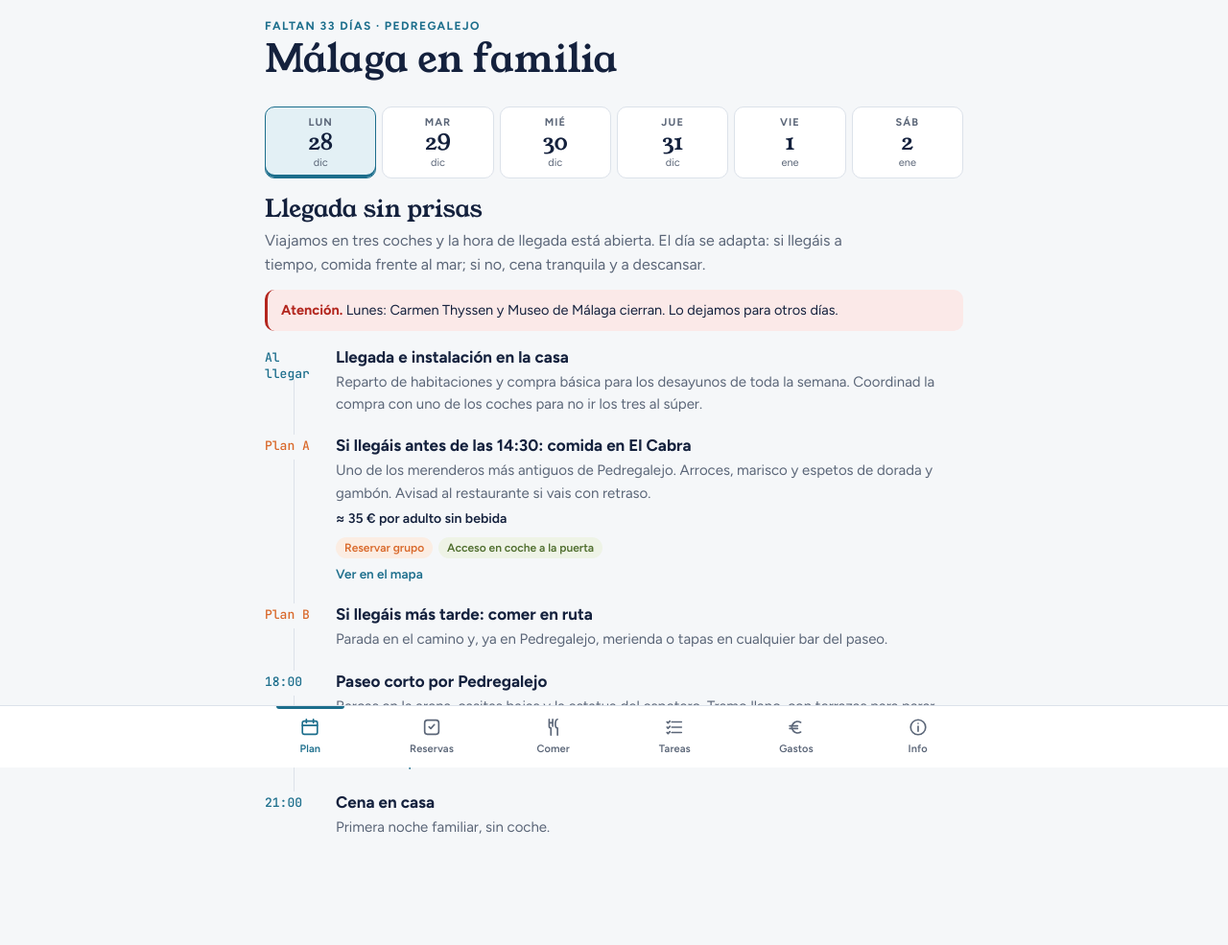
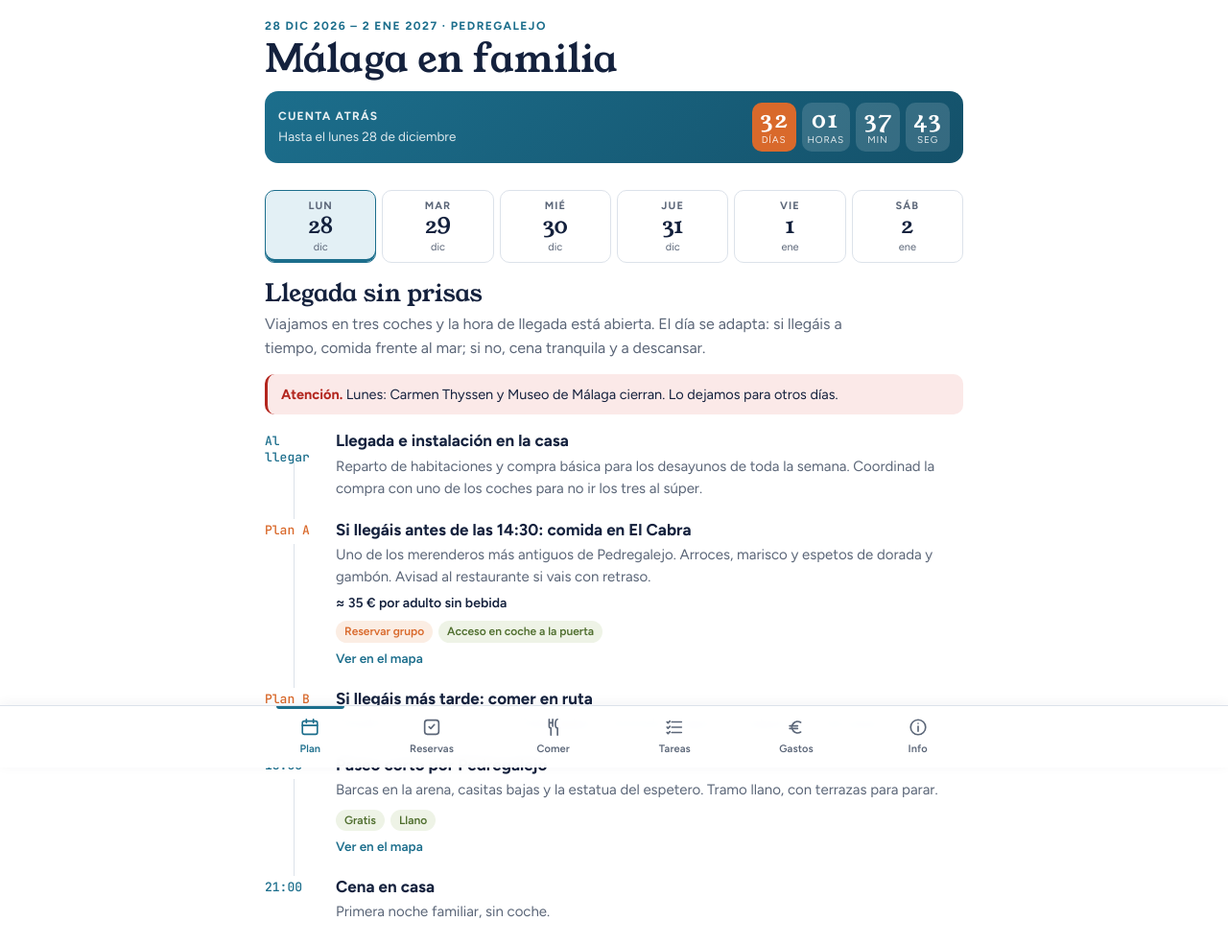
Before and after one commit to ggarnedo/malaga-familia, a plain HTML site: page index.html in a window 1280 px wide. Shown: the whole page at 96% size. Drawn offline with Linux system fonts and the light colour scheme.

Commit message:
Fondo blanco y cuenta atrás hasta el viaje
Co-Authored-By: Claude Opus 5.5 <noreply@anthropic.com>
Claude-Session: https://claude.ai/code/session_019LCRsgogj5KLVn6Uj4aify

```diff
--- a/app.js
+++ b/app.js
@@ -132,17 +132,7 @@ const nombre = id => (personas().find(p => p.id === id) || {}).nombre || 'Alguie
 
 /* ── Cabecera ───────────────────────────────────────────────────────────── */
 function renderHeader(){
-  const v = S.viaje;
-  const cd = document.getElementById('countdown');
-  if (v){
-    const today = new Date(hoyISO() + 'T00:00:00');
-    const ini = new Date(v.inicio + 'T00:00:00'), fin = new Date(v.fin + 'T00:00:00');
-    const dias = Math.round((ini - today) / 864e5);
-    if (dias > 1) cd.textContent = 'Faltan ' + dias + ' días · Pedregalejo';
-    else if (dias === 1) cd.textContent = 'Nos vamos mañana';
-    else if (today <= fin) cd.textContent = 'Día ' + (Math.round((today - ini) / 864e5) + 1) + ' de 6 · Pedregalejo';
-    else cd.textContent = 'Feliz 2027';
-  }
+  document.getElementById('countdown').textContent = '28 dic 2026 – 2 ene 2027 · Pedregalejo';
   const who = document.getElementById('who');
   who.replaceChildren();
   if (!BACKEND) return;
@@ -153,6 +143,37 @@ function renderHeader(){
   } else {
     who.append(h('button', { class: 'who-btn out', type: 'button', onclick: () => abrirEntrada(S.clave ? 2 : 1) }, 'Entrar'));
   }
+}
+
+/* ── Cuenta atrás ───────────────────────────────────────────────────────── */
+const SALIDA = new Date('2026-12-28T00:00:00+01:00');
+const FIN = new Date('2027-01-03T00:00:00+01:00');
+function cuentaAtras(){
+  const box = document.getElementById('cd');
+  const ahora = new Date();
+  if (ahora >= FIN){ box.hidden = true; return; }
+  if (ahora >= SALIDA){
+    const n = Math.floor((ahora - SALIDA) / 864e5) + 1;
+    if (box.dataset.modo !== 'live' + n){
+      box.dataset.modo = 'live' + n;
+      box.replaceChildren(h('div', { class: 'cd-box live' },
+        h('div', null, h('div', { class: 'cd-label' }, 'Ya estamos en Málaga'), h('div', { class: 'cd-sub' }, 'Día ' + n + ' de 6 del viaje'))));
+    }
+    return;
+  }
+  let t = Math.floor((SALIDA - ahora) / 1000);
+  const d = Math.floor(t / 86400); t -= d * 86400;
+  const hh = Math.floor(t / 3600); t -= hh * 3600;
+  const mm = Math.floor(t / 60); const ss = t - mm * 60;
+  if (box.dataset.modo !== 'cuenta'){
+    box.dataset.modo = 'cuenta';
+    const u = (id, label, cls) => h('div', { class: 'cd-u' + (cls ? ' ' + cls : '') }, h('b', { id }), h('span', null, label));
+    box.replaceChildren(h('div', { class: 'cd-box', role: 'timer', 'aria-label': 'Cuenta atrás hasta el viaje' },
+      h('div', null, h('div', { class: 'cd-label' }, 'Cuenta atrás'), h('div', { class: 'cd-sub' }, 'Hasta el lunes 28 de diciembre')),
+      h('div', { class: 'cd-units' }, u('cd-d', d === 1 ? 'día' : 'días', 'cd-days'), u('cd-h', 'horas'), u('cd-m', 'min'), u('cd-s', 'seg'))));
+  }
+  const set = (id, v) => { const el = document.getElementById(id); if (el) el.textContent = v; };
+  set('cd-d', d); set('cd-h', String(hh).padStart(2, '0')); set('cd-m', String(mm).padStart(2, '0')); set('cd-s', String(ss).padStart(2, '0'));
 }
 
 function renderBanner(){
@@ -582,6 +603,7 @@ async function init(){
     return;
   }
   window.addEventListener('hashchange', route);
+  cuentaAtras(); setInterval(cuentaAtras, 1000);
   route();
   if (BACKEND && S.clave) sync();
   document.addEventListener('visibilitychange', () => { if (document.visibilityState === 'visible') sync({ quiet: true }); });
--- a/index.html
+++ b/index.html
@@ -6,8 +6,8 @@
 <title>Málaga en familia</title>
 <meta name="description" content="Plan del viaje familiar a Málaga: 28 de diciembre de 2026 al 2 de enero de 2027.">
 <meta name="robots" content="noindex,nofollow">
-<meta name="theme-color" content="#F5F7F9" media="(prefers-color-scheme: light)">
-<meta name="theme-color" content="#0E1626" media="(prefers-color-scheme: dark)">
+<meta name="theme-color" content="#FFFFFF">
+<meta name="color-scheme" content="light">
 <meta name="apple-mobile-web-app-capable" content="yes">
 <meta name="mobile-web-app-capable" content="yes">
 <meta name="apple-mobile-web-app-title" content="Málaga">
@@ -29,6 +29,7 @@
     </div>
     <div id="who"></div>
   </div>
+  <div class="countdown" id="cd"></div>
 </header>
 <div id="banner" hidden></div>
 <main id="main" tabindex="-1">
--- a/styles.css
+++ b/styles.css
@@ -1,6 +1,6 @@
 /* Layout: cabecera compacta, contenido en columna de 760px, barra de pestañas fija abajo (estilo app) */
 :root{
-  --bg:#F5F7F9; --surface:#FFFFFF; --ink:#14213D; --muted:#5B6678; --line:#DCE2EA;
+  --bg:#FFFFFF; --surface:#FFFFFF; --field:#F4F6F9; --ink:#14213D; --muted:#5B6678; --line:#DCE2EA;
   --sea:#1C6E8C; --sea-soft:#E3F0F5; --sunset:#D9692B; --sunset-soft:#FBEDE3;
   --olive:#4F6E2E; --olive-soft:#EEF3E6; --warn:#B3261E; --warn-soft:#FBE9E8;
   --amber:#9A6200; --amber-soft:#FBF1DC;
@@ -10,11 +10,6 @@
   --tabbar-h:64px;
   color-scheme:light;
 }
-@media (prefers-color-scheme: dark){:root{
-  --bg:#0E1626; --surface:#162135; --ink:#E8EDF4; --muted:#9AA6B8; --line:#26334A;
-  --sea:#5DB3D3; --sea-soft:#17344A; --sunset:#F09A5E; --sunset-soft:#3A2618;
-  --olive:#A5C77A; --olive-soft:#1F2E17; --warn:#F2A39D; --warn-soft:#3A1C1A;
-  --amber:#F1C46B; --amber-soft:#3A2E14; color-scheme:dark}}
 
 *{box-sizing:border-box}
 html{-webkit-text-size-adjust:100%}
@@ -48,10 +43,24 @@ h3{font-size:17px;margin:0;line-height:1.3}
 .who-btn.out{padding:7px 14px;background:var(--ink);color:var(--bg);border-color:var(--ink)}
 
 #banner{margin-top:4px}
+
+/* Cuenta atrás */
+.countdown{max-width:760px;margin:0 auto;padding-left:max(16px,env(safe-area-inset-left,0px));padding-right:max(16px,env(safe-area-inset-right,0px));padding-block:2px 10px}
+.cd-box{display:grid;grid-template-columns:minmax(0,1fr) auto;align-items:center;gap:8px 16px;border-radius:14px;padding:12px 14px;
+  background:linear-gradient(135deg,var(--sea) 0%,#14516A 100%);color:#fff}
+.cd-label{font-size:12px;letter-spacing:.1em;text-transform:uppercase;font-weight:700;opacity:.9}
+.cd-sub{font-size:13.5px;opacity:.85;margin-top:2px}
+.cd-units{display:grid;grid-template-columns:repeat(4,minmax(46px,auto));gap:6px}
+.cd-u{background:rgb(255 255 255 / .14);border-radius:10px;padding:6px 6px 5px;text-align:center;min-width:46px}
+.cd-u b{display:block;font-family:var(--f-display);font-weight:400;font-size:24px;line-height:1.05;font-variant-numeric:tabular-nums}
+.cd-u span{display:block;font-size:10px;letter-spacing:.08em;text-transform:uppercase;opacity:.85}
+.cd-u.cd-days{background:var(--sunset)}
+@media (max-width:480px){.cd-box{grid-template-columns:1fr}.cd-units{grid-template-columns:repeat(4,minmax(0,1fr))}}
+.cd-box.live{background:linear-gradient(135deg,var(--sunset) 0%,#B8541E 100%)}
 .banner{background:var(--amber-soft);color:var(--ink);border-radius:10px;padding:9px 14px;font-size:14px;border-left:3px solid var(--amber)}
 
 /* Barra de pestañas */
-.tabbar{position:fixed;left:0;right:0;bottom:0;z-index:20;background:var(--surface);border-top:1px solid var(--line);
+.tabbar{position:fixed;left:0;right:0;bottom:0;z-index:20;background:rgb(255 255 255 / .96);backdrop-filter:blur(8px);-webkit-backdrop-filter:blur(8px);border-top:1px solid var(--line);box-shadow:0 -2px 12px rgb(20 33 61 / .05);
   padding-bottom:env(safe-area-inset-bottom,0px);padding-left:env(safe-area-inset-left,0px);padding-right:env(safe-area-inset-right,0px)}
 .tabbar-in{max-width:760px;margin:0 auto;display:grid;grid-template-columns:repeat(6,minmax(0,1fr));height:var(--tabbar-h)}
 .tab{display:flex;flex-direction:column;align-items:center;justify-content:center;gap:3px;text-decoration:none;color:var(--muted);
@@ -107,7 +116,7 @@ h3{font-size:17px;margin:0;line-height:1.3}
 
 /* Tarjetas */
 .cards{display:grid;grid-template-columns:repeat(auto-fit,minmax(min(100%,300px),1fr));gap:12px}
-.card{background:var(--surface);border:1px solid var(--line);border-radius:12px;padding:14px 16px;min-width:0}
+.card{background:var(--surface);border:1px solid var(--line);border-radius:12px;padding:14px 16px;min-width:0;box-shadow:0 1px 2px rgb(20 33 61 / .04)}
 .card .zone{font-size:11px;letter-spacing:.1em;text-transform:uppercase;color:var(--muted);font-weight:700}
 .card p{margin:6px 0 0;font-size:15px;color:var(--muted)}
 .nrow{display:flex;justify-content:space-between;align-items:baseline;gap:10px}
@@ -146,7 +155,7 @@ h3{font-size:17px;margin:0;line-height:1.3}
 .row{display:grid;grid-template-columns:repeat(auto-fit,minmax(min(100%,140px),1fr));gap:10px}
 label.f{display:grid;gap:4px;font-size:13px;font-weight:600;color:var(--muted);min-width:0}
 input[type=text],input[type=password],input[type=date],input[inputmode=decimal],select{
-  width:100%;min-width:0;border:1px solid var(--line);background:var(--bg);border-radius:9px;padding:9px 11px;font-size:16px;color:var(--ink)}
+  width:100%;min-width:0;border:1px solid var(--line);background:var(--field);border-radius:9px;padding:9px 11px;font-size:16px;color:var(--ink)}
 input:focus,select:focus{outline:2px solid var(--sea);outline-offset:0;border-color:transparent}
 .btn{border:0;border-radius:9px;padding:10px 16px;font-weight:700;cursor:pointer;background:var(--ink);color:var(--bg)}
 .btn.sea{background:var(--sea);color:var(--bg)}
@@ -155,7 +164,7 @@ input:focus,select:focus{outline:2px solid var(--sea);outline-offset:0;border-co
 .btn.danger{background:var(--warn);color:var(--bg)}
 .btn:disabled{opacity:.55;cursor:progress}
 .checks{display:flex;flex-wrap:wrap;gap:6px}
-.checks label{display:inline-flex;align-items:center;gap:6px;border:1px solid var(--line);border-radius:999px;padding:4px 12px 4px 8px;font-size:14px;cursor:pointer;background:var(--bg)}
+.checks label{display:inline-flex;align-items:center;gap:6px;border:1px solid var(--line);border-radius:999px;padding:4px 12px 4px 8px;font-size:14px;cursor:pointer;background:var(--field)}
 .checks input{accent-color:var(--sea);width:16px;height:16px;margin:0}
 .err{color:var(--warn);font-size:14px;margin:0}
 
@@ -207,7 +216,7 @@ tbody tr:last-child td{border-bottom:0}
 @media (min-width:600px){.sheet-wrap{align-items:center}.sheet{border-radius:18px}}
 .sheet h2{margin-bottom:4px}
 .people{display:flex;flex-wrap:wrap;gap:8px;margin:10px 0 4px}
-.people button{border:1px solid var(--line);background:var(--bg);border-radius:999px;padding:7px 14px;font-weight:600;cursor:pointer}
+.people button{border:1px solid var(--line);background:var(--field);border-radius:999px;padding:7px 14px;font-weight:600;cursor:pointer}
 .people button[aria-pressed="true"]{background:var(--sea);border-color:var(--sea);color:var(--bg)}
 .sheet .actions{display:flex;gap:8px;justify-content:flex-end;margin-top:14px;flex-wrap:wrap}
 .toast{position:fixed;left:50%;transform:translateX(-50%);bottom:calc(var(--tabbar-h) + env(safe-area-inset-bottom,0px) + 14px);
--- a/sw.js
+++ b/sw.js
@@ -1,5 +1,5 @@
 // Funciona sin conexión: guarda la app y el último plan descargado.
-const VERSION = 'malaga-v2';
+const VERSION = 'malaga-v3';
 const SHELL = ['./', 'index.html', 'styles.css', 'app.js', 'config.js', 'manifest.webmanifest', 'data/viaje.json',
   'icons/icon-192.png', 'icons/icon-512.png', 'icons/apple-touch-icon.png'];
 
```
Also changed, not shown: manifest.webmanifest.
